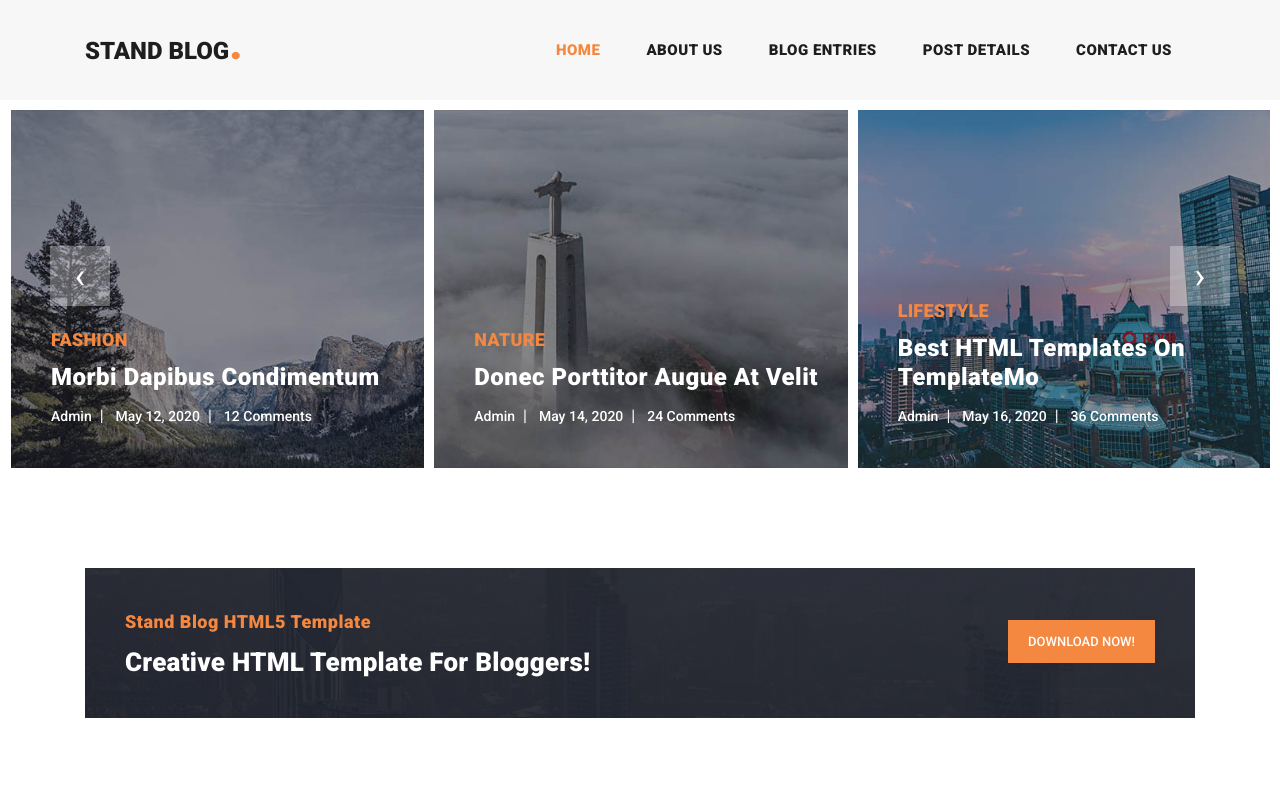
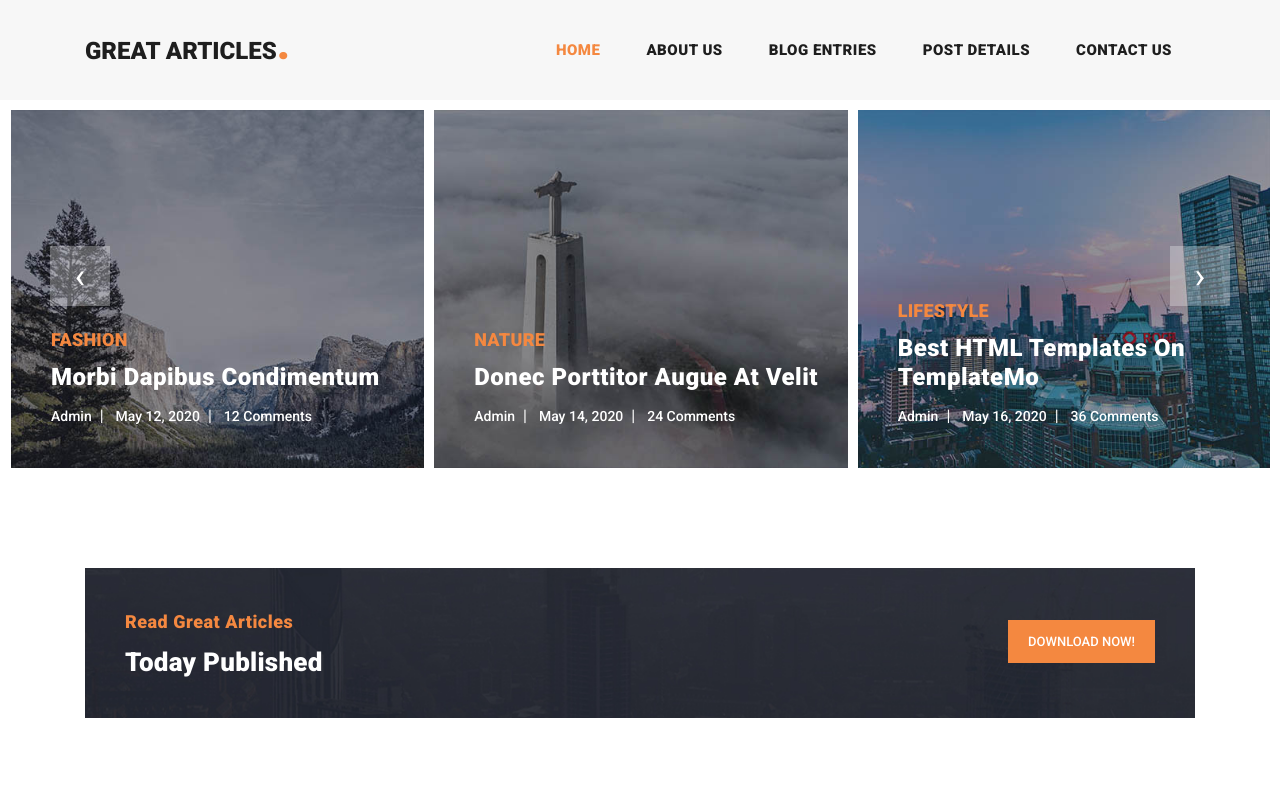
Before and after one commit to Kirosci/tabnapping, a plain HTML site: page index.html in a window 1280 px wide. Shown: the top 800 px of the page. Drawn offline with Linux system fonts and the light colour scheme.

Commit message:
edited index.html

```diff
--- a/index.html
+++ b/index.html
@@ -9,7 +9,7 @@
     <meta name="author" content="TemplateMo">
     <link href="https://fonts.googleapis.com/css?family=Roboto:100,100i,300,300i,400,400i,500,500i,700,700i,900,900i&display=swap" rel="stylesheet">
 
-    <title>Stand CSS Blog by TemplateMo</title>
+    <title>Great Articles</title>
 
     <!-- Bootstrap core CSS -->
     <link href="vendor/bootstrap/css/bootstrap.min.css" rel="stylesheet">
@@ -44,7 +44,7 @@ https://templatemo.com/tm-551-stand-blog
     <header class="">
       <nav class="navbar navbar-expand-lg">
         <div class="container">
-          <a class="navbar-brand" href="index.html"><h2>Stand Blog<em>.</em></h2></a>
+          <a class="navbar-brand" href="index.html"><h2>Great Articles<em>.</em></h2></a>
           <button class="navbar-toggler" type="button" data-toggle="collapse" data-target="#navbarResponsive" aria-controls="navbarResponsive" aria-expanded="false" aria-label="Toggle navigation">
             <span class="navbar-toggler-icon"></span>
           </button>
@@ -186,8 +186,8 @@ https://templatemo.com/tm-551-stand-blog
             <div class="main-content">
               <div class="row">
                 <div class="col-lg-8">
-                  <span>Stand Blog HTML5 Template</span>
-                  <h4>Creative HTML Template For Bloggers!</h4>
+                  <span>Read Great Articles</span>
+                  <h4>Today Published</h4>
                 </div>
                 <div class="col-lg-4">
                   <div class="main-button">
```
